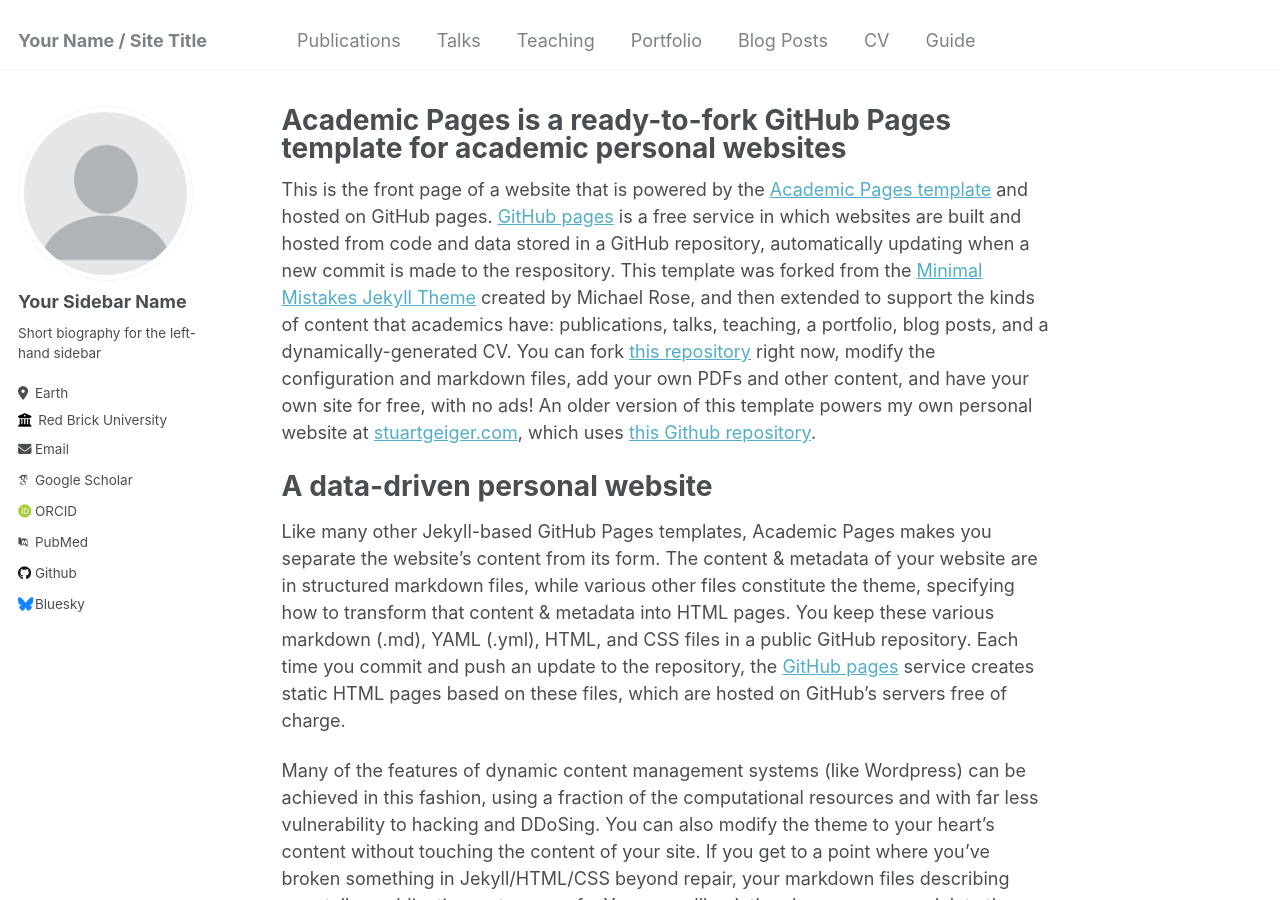
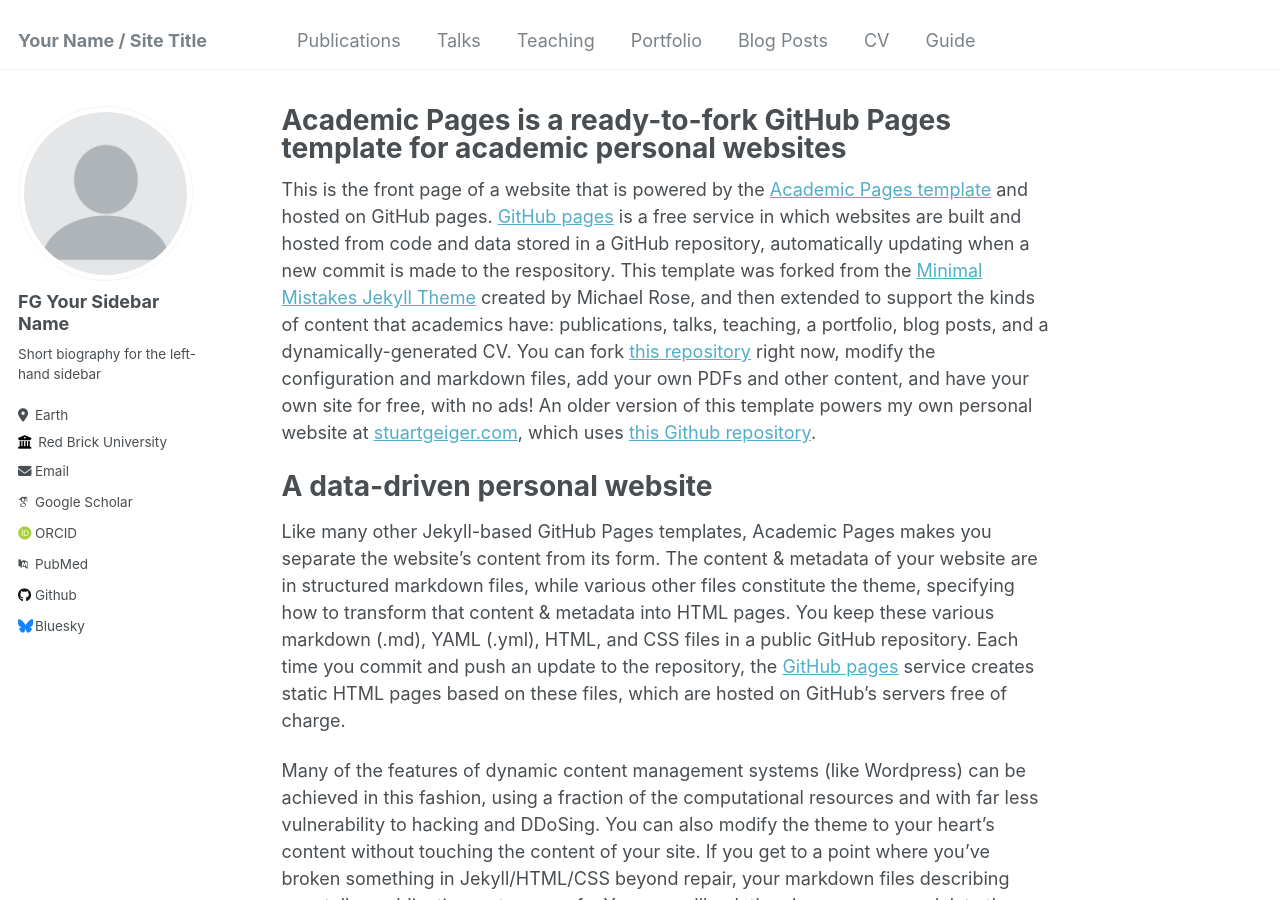
Before and after one commit to EnexFG/EnexFG.github.io, a Jekyll site: the page built from _pages/about.md, in a window 1280 px wide and 900 px high. Built offline with Jekyll 4.4.1, drawn with Linux system fonts in a browser that asks for light colours; some web fonts are replaced.

Commit message:
Update _config.yml

```diff
--- a/_config.yml
+++ b/_config.yml
@@ -22,7 +22,7 @@
 author:
   # Biographic information
   avatar           : "profile.png"
-  name             : "Your Sidebar Name"
+  name             : "FG Your Sidebar Name"
   pronouns         : # example: "she/her"
   bio              : "Short biography for the left-hand sidebar"
   location         : "Earth"
```
